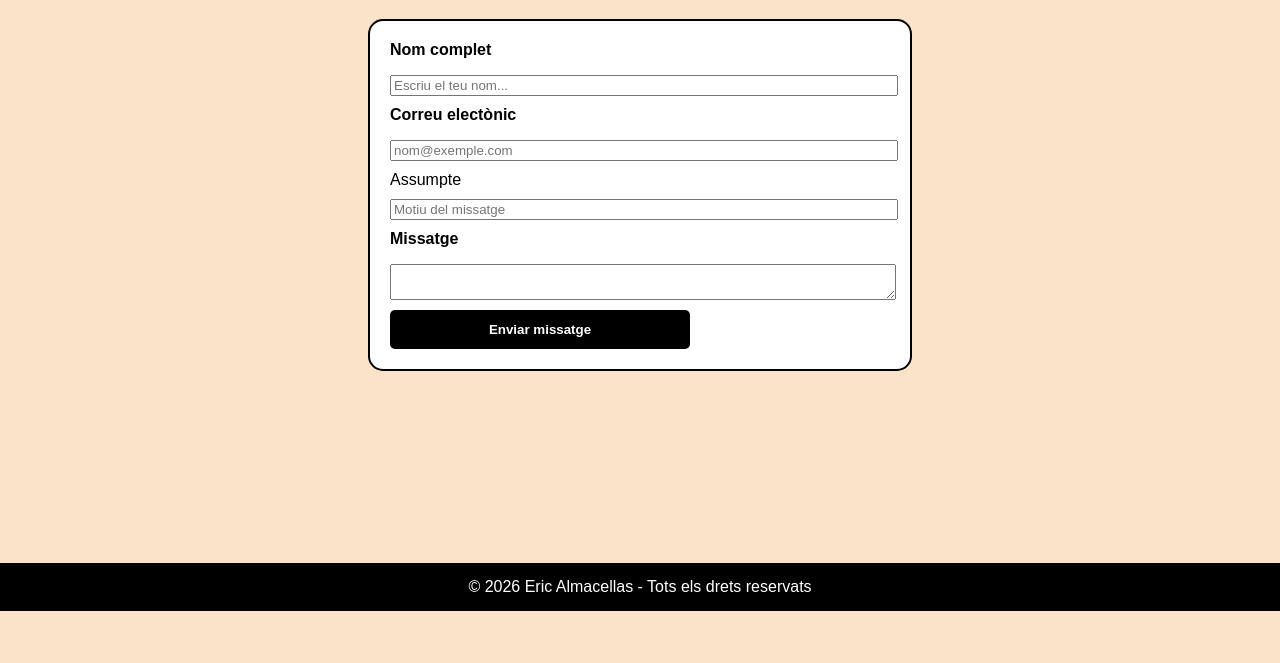
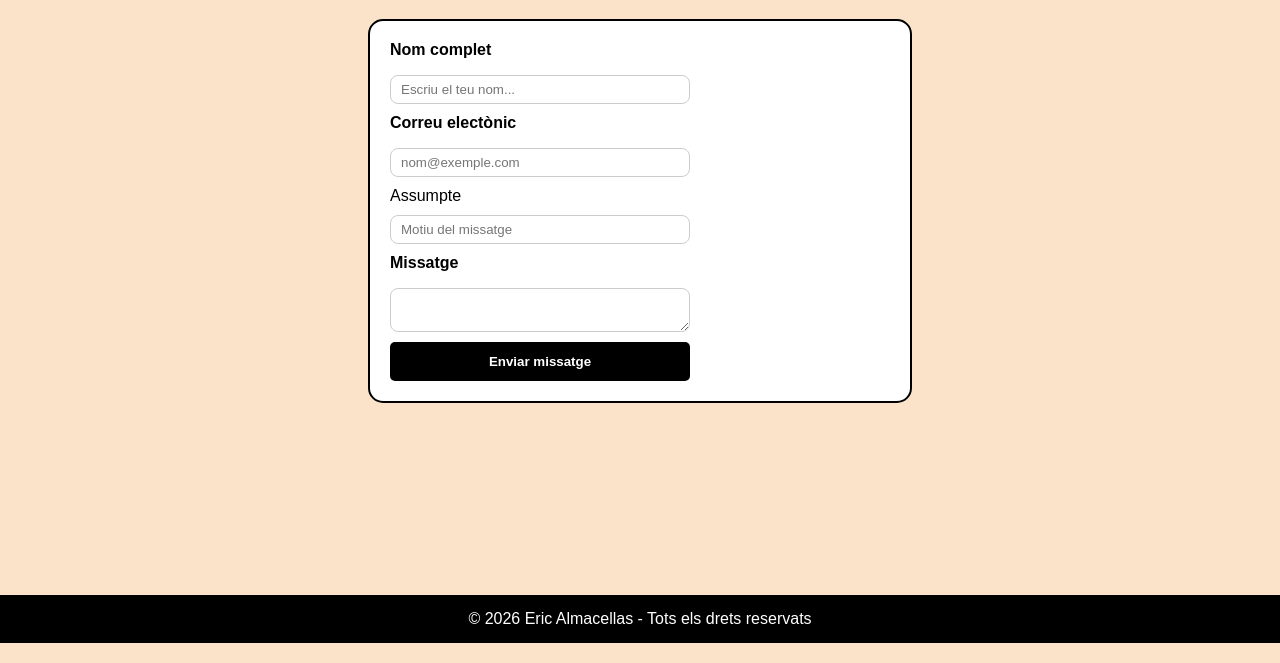
Before and after one commit to ericalmacellas46-max/El-meu-portafoli, a plain HTML site: page pages/Formulario.html in a window 1280 px wide. Shown: the part 137-800 px from the top of the page. Drawn offline with Linux system fonts and the light colour scheme.

Commit message:
Update style.css

```diff
--- a/css/style.css
+++ b/css/style.css
@@ -209,3 +209,19 @@ button {
 button:hover {
   background-color: black;
 }
+
+
+form input,
+form textarea {
+  box-sizing: border-box;
+  width: 100%;
+  border-radius: 8px;
+  border: 1px solid #ccc;
+  padding: 6px 10px;
+}
+
+/* Asegura la negrita en todos los títulos, incluso si alguno es un párrafo */
+form label,
+form p {
+  font-weight: bold;
+}
```
